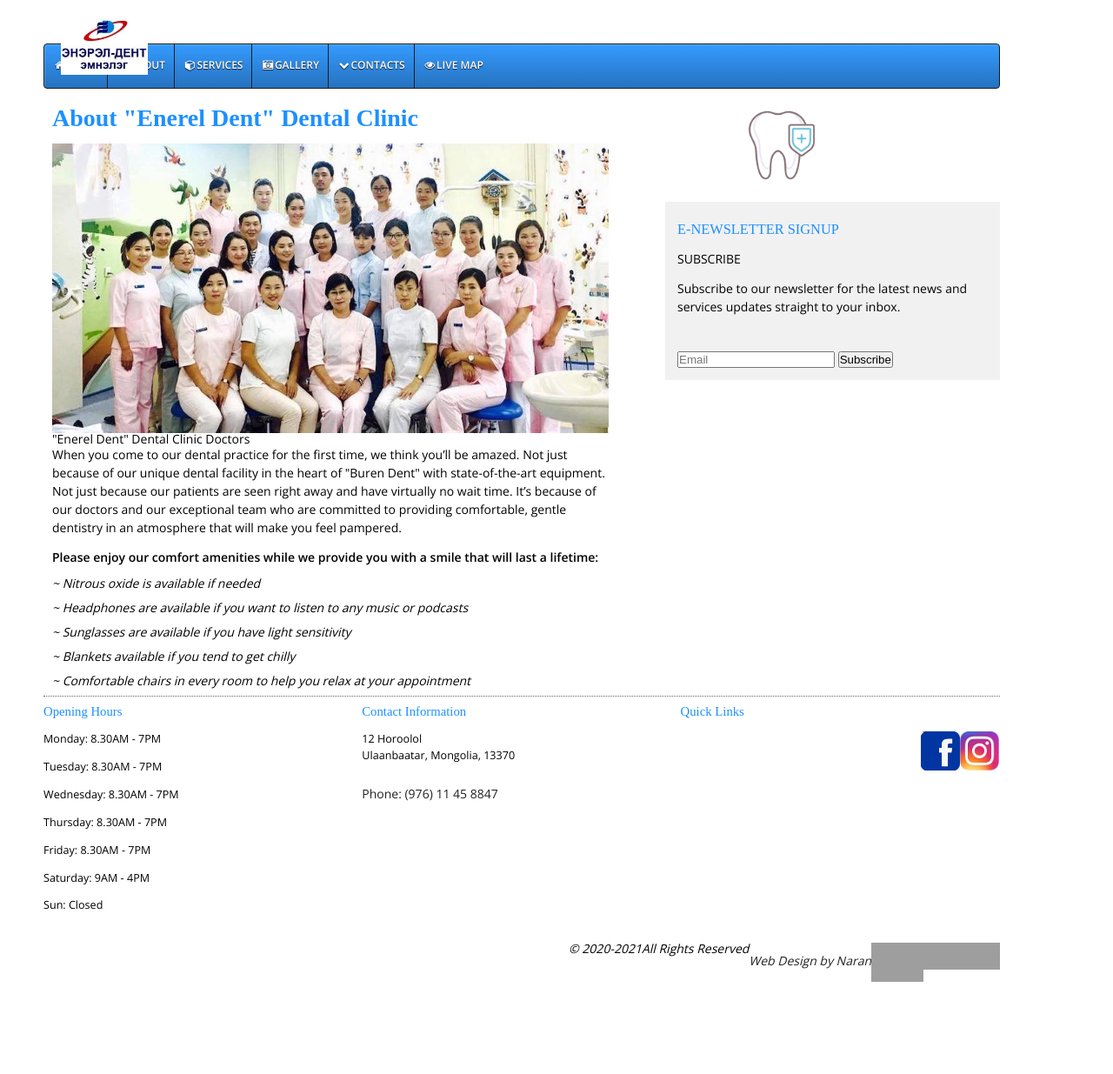
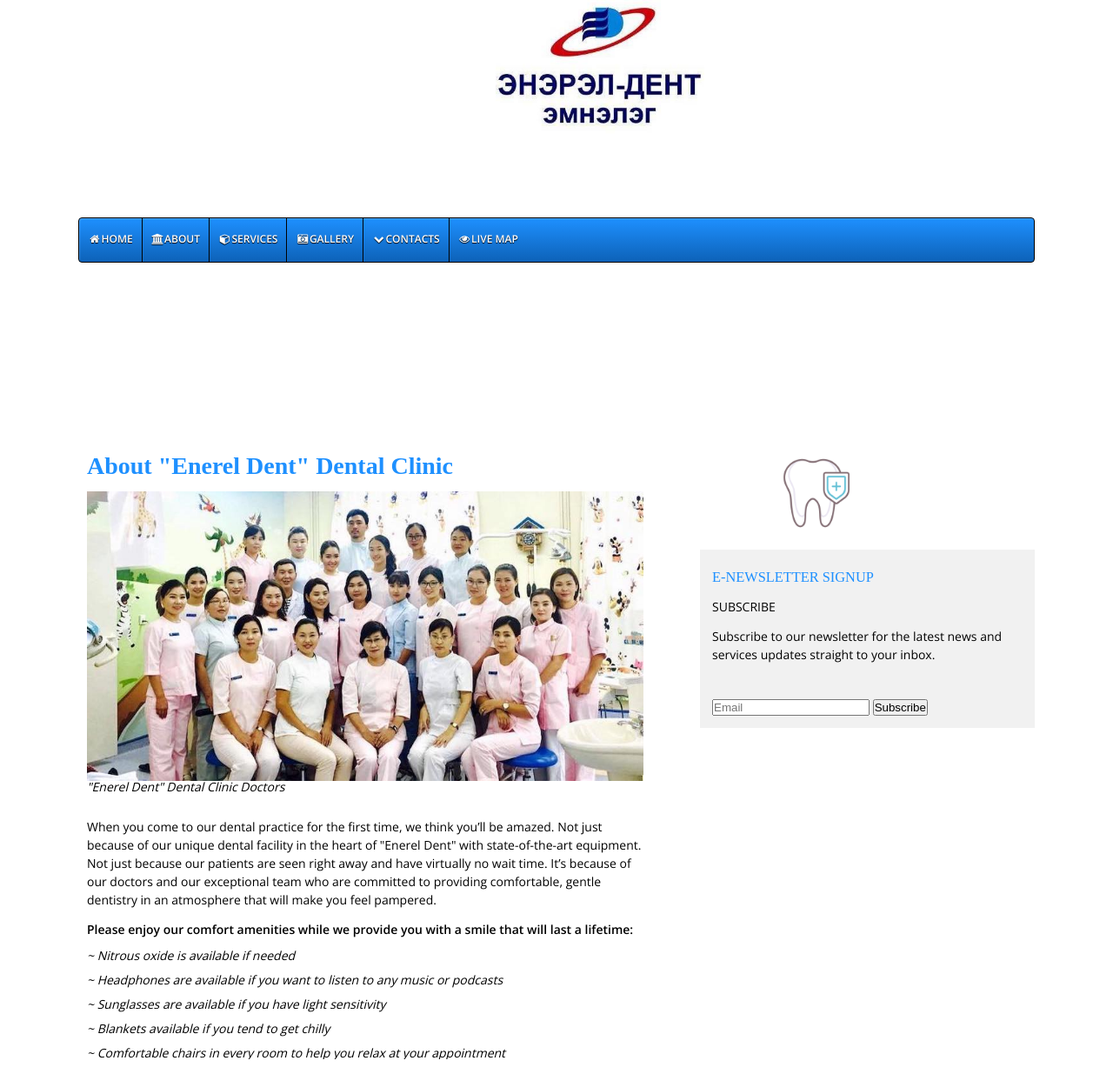
Before and after one commit to ntorguud/it162-final-project, a PHP site: page /about.php in a window 1280 px wide. Shown: the top 1235 px of the page at 87% size. Before the commit the page ends 1129 px from the top, so only its background shows below. Run offline with PHP 8.4, Linux system fonts and the light colour scheme; some libraries are stand-ins or nearby versions; grey boxes are pictures that could not be loaded.

Commit message:
Edit text

```diff
--- a/about.php
+++ b/about.php
@@ -1,13 +1,22 @@
 <?php include 'includes/fp-header.php' ?>
 
+<body>
+    <div id="wrapper">
+
         <main>
+
+            <div class="row">
+
+                <div class="text">
 
                     <h1> About "Enerel Dent" Dental Clinic</h1>
                     <figure>
                         <img src="images/enerel-family.jpeg" alt="group">
-        <figcaption>"Enerel Dent" Dental Clinic Doctors</figcaption>
+                        <figcaption><i>"Enerel Dent" Dental Clinic Doctors</i></figcaption>
                     </figure>
-    <p> When you come to our dental practice for the first time, we think you’ll be amazed. Not just because of our unique dental facility in the heart of "Buren Dent" with state-of-the-art equipment. Not just because our patients are seen right away and have virtually no wait time. It’s because of our doctors and our exceptional team who are committed to providing comfortable, gentle dentistry in an atmosphere that will make you feel pampered.</p>
+                    <br>
+                    <br>
+                    <p> When you come to our dental practice for the first time, we think you’ll be amazed. Not just because of our unique dental facility in the heart of "Enerel Dent" with state-of-the-art equipment. Not just because our patients are seen right away and have virtually no wait time. It’s because of our doctors and our exceptional team who are committed to providing comfortable, gentle dentistry in an atmosphere that will make you feel pampered.</p>
 
                     <p><b>Please enjoy our comfort amenities while we provide you with a smile that will last a lifetime:</b>
                     </p>
@@ -24,6 +33,24 @@
                         <br>
                         <li><i>~ Comfortable chairs in every room to help you relax at your appointment</i></li>
                     </ul>
+                </div>
+                <!--end text-->
+
+            </div>
+            <!--end row-->
+
+
+            <div class="row">
+
+                <div class="text">
+                    <iframe src="https://www.facebook.com/plugins/video.php?height=420&href=https%3A%2F%2Fwww.facebook.com%2FEnereldent%2Fvideos%2F1800019393635654%2F&show_text=false&width=560" width="560" height="420" style="border:none;overflow:hidden" scrolling="no" frameborder="0" allowfullscreen="true" allow="autoplay; clipboard-write; encrypted-media; picture-in-picture; web-share" allowFullScreen="true">
+                    </iframe>
+                </div>
+                <!--end text-->
+
+            </div>
+            <!--end row-->
+
         </main>
 
         <?php include 'includes/fp-footer.php' ?>
--- a/css/styles.css
+++ b/css/styles.css
@@ -174,19 +174,23 @@
 
 #logo {
     top: 0;
-    width:100px;
-    margin: 20px;
+    width: 240px;
+    margin-left: auto;
+    margin-right: auto;
 }
 
 .blueberry {
     max-width:1100px;
-    height:500px;
-    margin:0 20px;
+    /* height:500px; */
+    margin-left: auto;
+    margin-right: auto;
 }
 
 .slides {
     max-width:100%;
-    height: 400px;
+    /* height: 400px;   */
+    margin-left: auto;
+    margin-right: auto;
 }
 
 /* font awesome icon styles */
@@ -205,7 +209,7 @@ body {
 
 #wrapper {
     max-width:1100px;
-    margin:130 auto 0 auto;
+    margin: 200px auto 0 auto;
 }
 
 header {
@@ -213,7 +217,7 @@ header {
     top:0; /* for keeping stable */
     display: block;
     width:100%;
-    background:rgba(255, 255, 255, .1);
+    background:#fff;
     z-index:1;
 }
 
@@ -238,7 +242,7 @@ aside img {
 img {
     max-width: 100%;
     display: block;
-    /* vertical-align: middle;  */
+    /* vertical-align: middle; */
 }
 
 .left {
```
Lines whose indentation alone changed are shown as unchanged.
